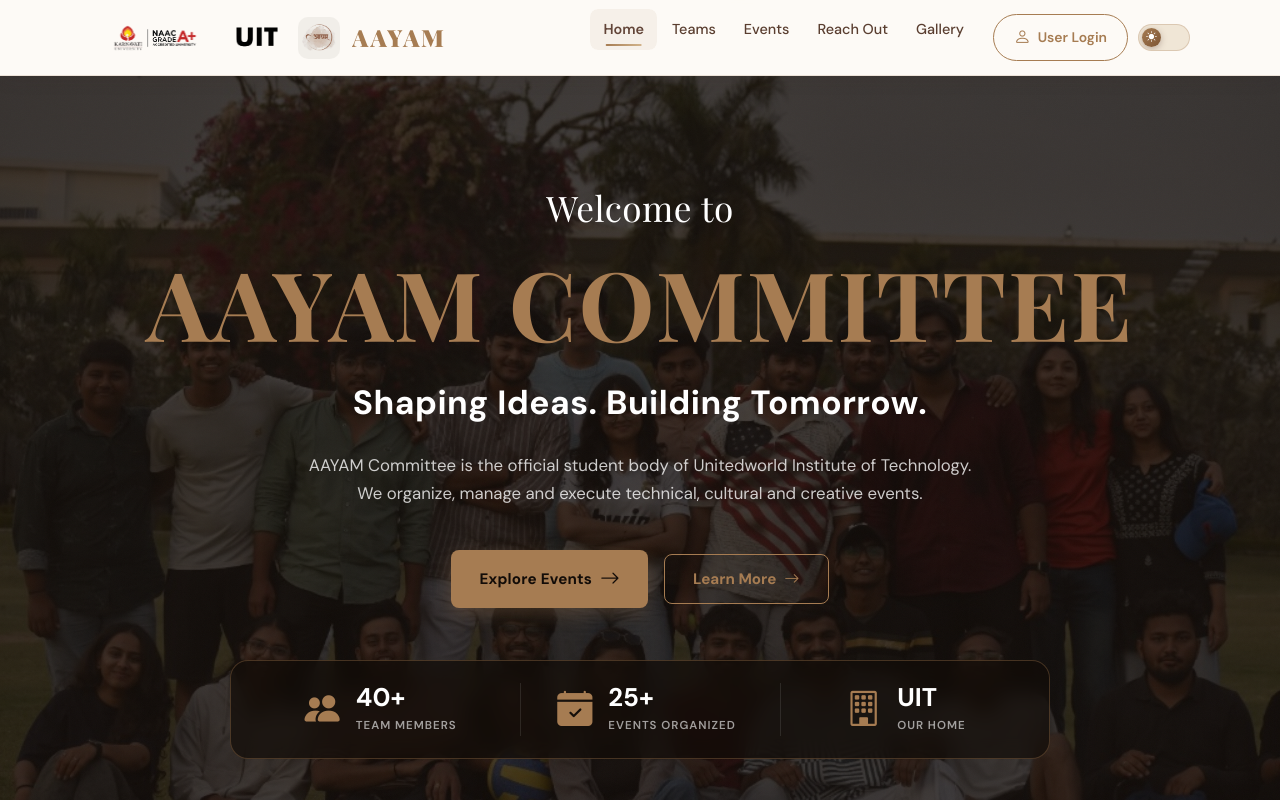
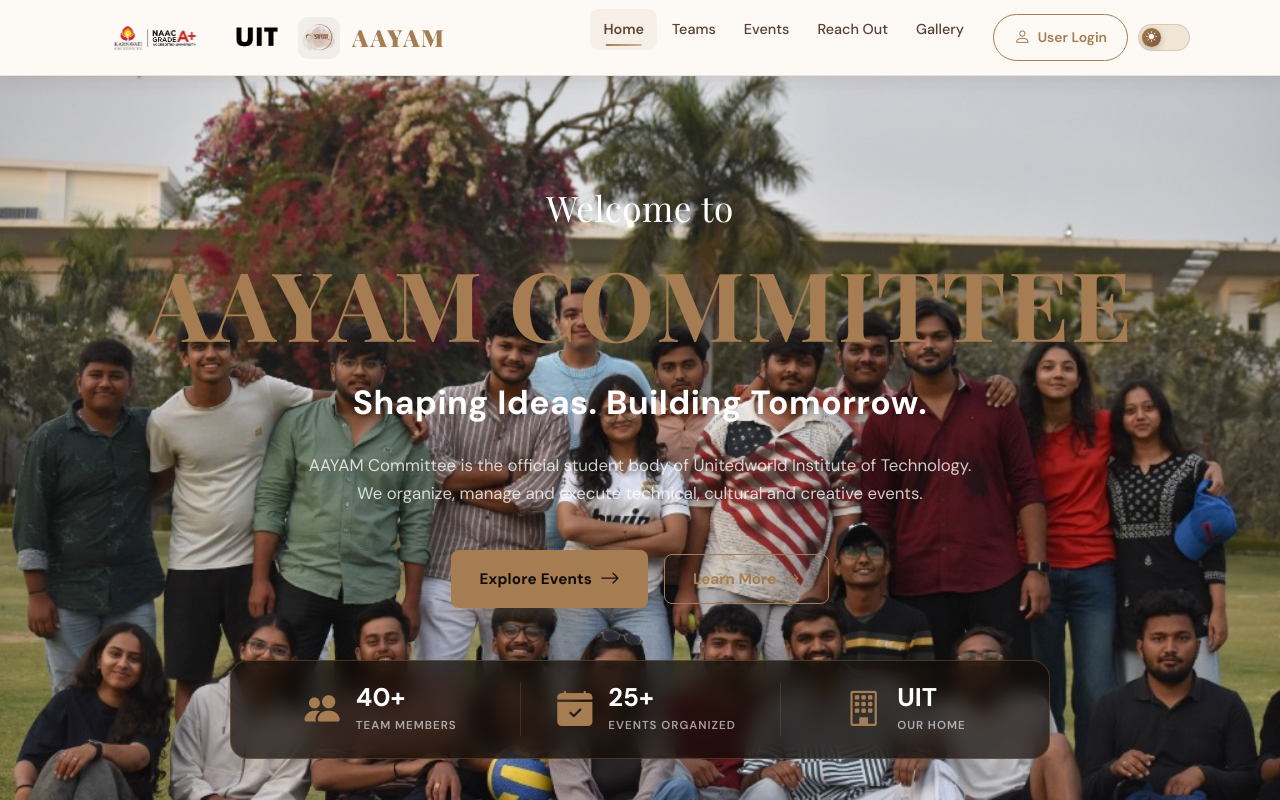
Before and after one commit to mafir8491-blip/aayam, a React (Vite) app: page / in a window 1280 px wide. Shown: the top 800 px of the page. Built offline with nearby package versions, Linux system fonts and the light colour scheme; no server answers; a web font is replaced by a local one.

Commit message:
Remove dark linear-gradient filter overlay from hero banner background

```diff
--- a/src/pages/Home.jsx
+++ b/src/pages/Home.jsx
@@ -700,7 +700,7 @@
       <section
         className="hs-hero"
         style={{
-          background: `linear-gradient(rgba(18, 12, 8, 0.78), rgba(18, 12, 8, 0.78)), url('/images/committee_hero.jpg') no-repeat center center`,
+          background: `url('/images/committee_hero.jpg') no-repeat center center`,
           backgroundSize: 'cover',
           minHeight: '100vh',
           display: 'flex',
```
